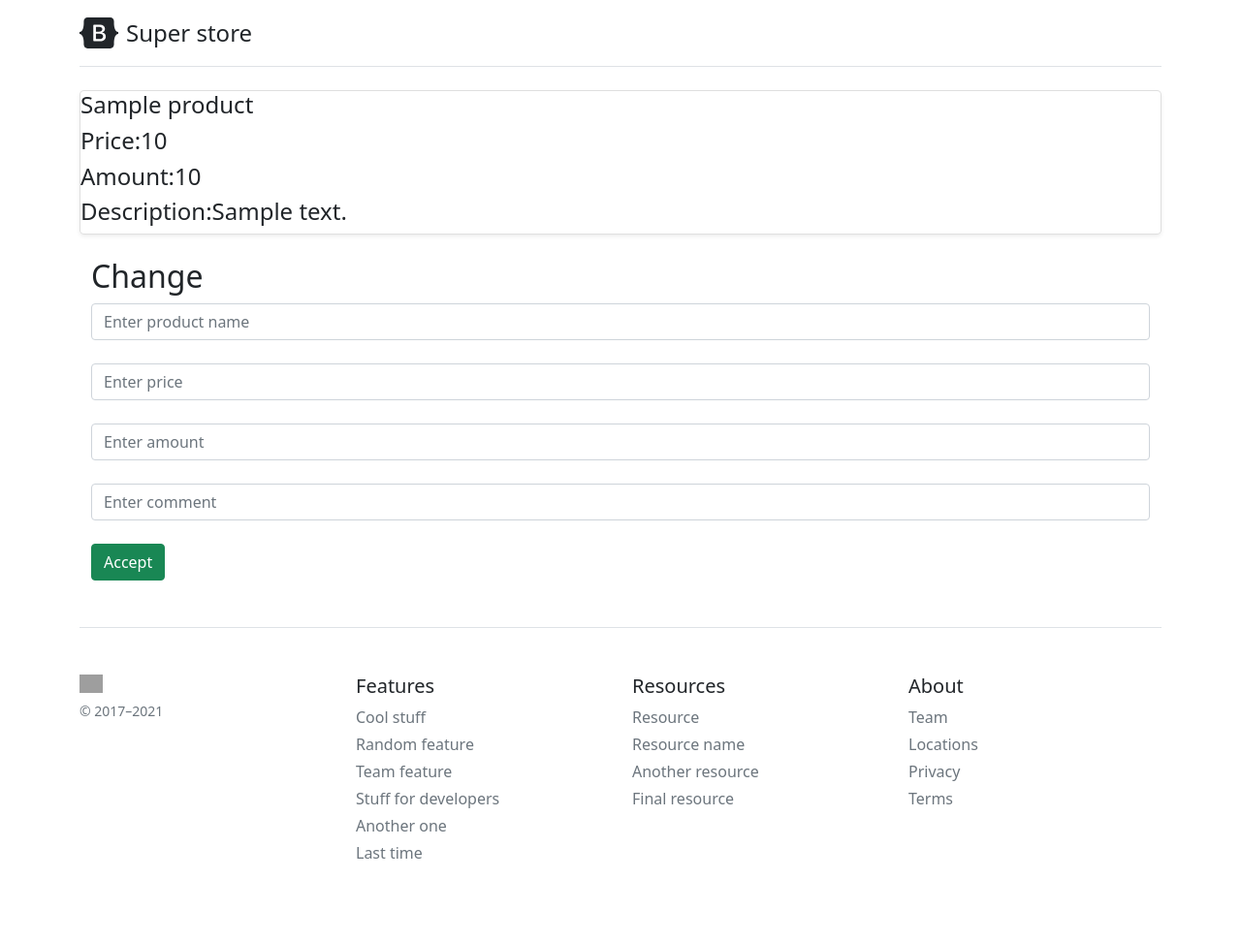
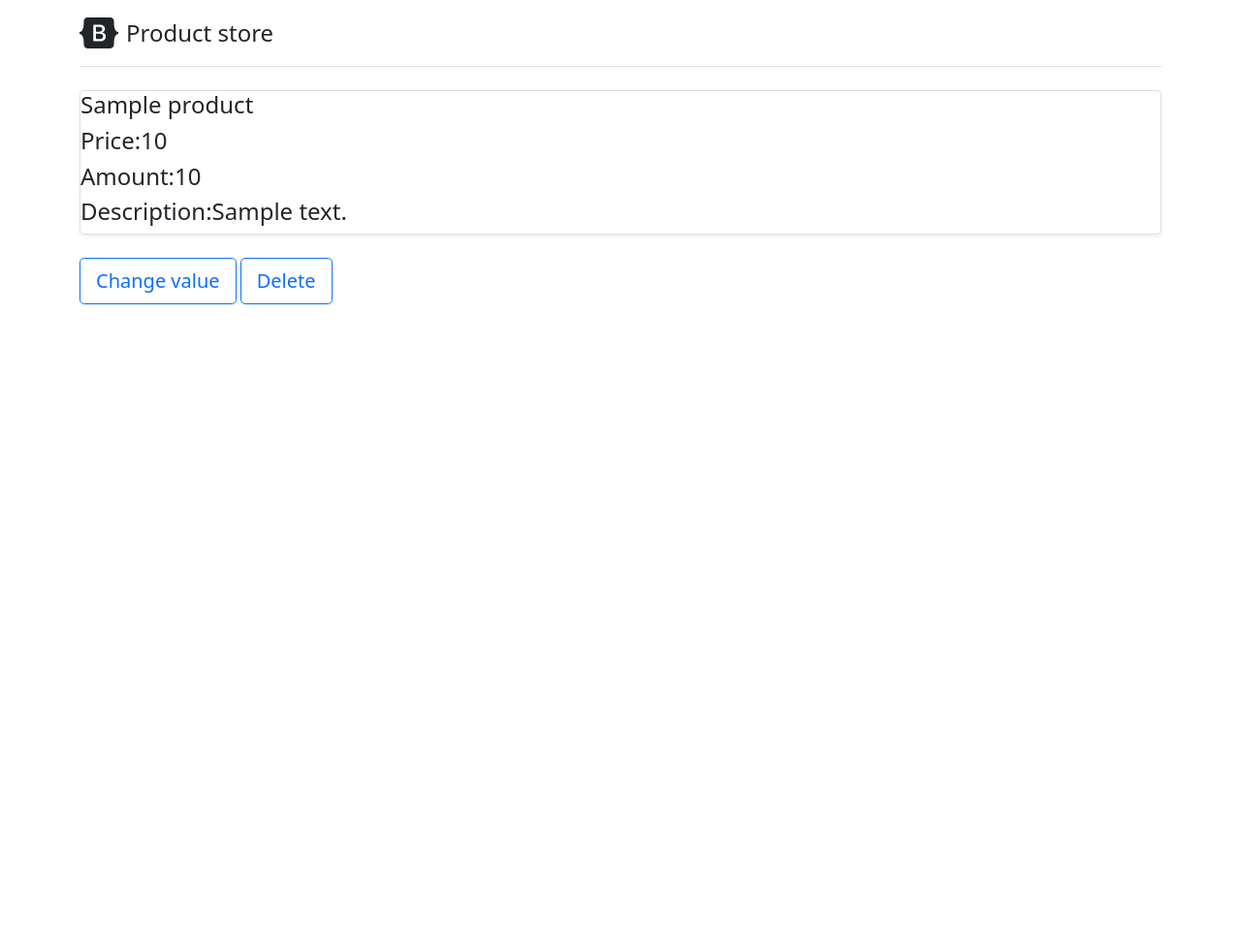
Before and after one commit to v-rolich/tms-python-z14-onl, a Flask app: page /details/1 in a window 1280 px wide. Shown: the whole page at 97% size. After the commit the page ends 314 px from the top, so only its background shows below. Run offline with Flask 2, Linux system fonts and the light colour scheme; tables that the repository leaves empty hold one stand-in row (values such as "Sample post"); grey boxes are pictures that could not be loaded.

Commit message:
HW16: Vitaly-GR

```diff
--- a/src/homework_lesson_16/task_18.py
+++ b/src/homework_lesson_16/task_18.py
@@ -10,11 +10,11 @@ from sqlalchemy_utils import database_exists, create_database
 DB_USER = 'postgres'
 DB_PASSWORD = '2332'
 DB_NAME = 'product_base.db'
-DB_ECHO = True
 
 app = Flask(__name__)
 app.config['SQLALCHEMY_DATABASE_URI'] = f'postgresql://{DB_USER}:{DB_PASSWORD}@localhost/{DB_NAME}'
-app.config['SQLALCHEMY_TRACK_MODIFICATIONS'] = False
+app.config['SQLALCHEMY_TRACK_MODIFICATIONS'] = True
+app.config['SQLALCHEMY_ECHO'] = True
 db = SQLAlchemy(app)
 
 
@@ -51,20 +51,34 @@ def index():
 @app.route('/details/<int:id>', methods=['POST', 'GET'])
 def details(id):
     item = Product.query.filter_by(id=id)
+    return render_template('details.html', info=item)
+
+
+@app.route('/details/<int:id>/update', methods=['POST', 'GET'])
+def update(id):
+    item = Product.query.get(id)
     if request.method == 'POST':
         item.name = request.form['name']
         item.price = request.form['price']
         item.amount = request.form['amount']
         item.comment = request.form['comment']
-
         try:
             db.session.commit()
             return redirect('/')
-
         except ValueError:
             return 'Something wrong'
-    else:
-        return render_template('details.html', info=item)
+
+
+@app.route('/details/<int:id>/delete', methods=['POST', 'GET'])
+def delete(id):
+    item = Product.query.get(id)
+
+    try:
+        db.session.delete(item)
+        db.session.commit()
+        return redirect('/')
+    except ValueError:
+        return 'Something wrong'
 
 
 @app.route('/add product', methods=['POST', 'GET'])
--- a/src/homework_lesson_16/templates/base.html
+++ b/src/homework_lesson_16/templates/base.html
@@ -20,7 +20,7 @@
     <div class="d-flex flex-column flex-md-row align-items-center pb-3 mb-4 border-bottom">
       <a href="/" class="d-flex align-items-center text-dark text-decoration-none">
         <svg xmlns="http://www.w3.org/2000/svg" width="40" height="32" class="me-2" viewBox="0 0 118 94" role="img"><title>Bootstrap</title><path fill-rule="evenodd" clip-rule="evenodd" d="M24.509 0c-6.733 0-11.715 5.893-11.492 12.284.214 6.14-.064 14.092-2.066 20.577C8.943 39.365 5.547 43.485 0 44.014v5.972c5.547.529 8.943 4.649 10.951 11.153 2.002 6.485 2.28 14.437 2.066 20.577C12.794 88.106 17.776 94 24.51 94H93.5c6.733 0 11.714-5.893 11.491-12.284-.214-6.14.064-14.092 2.066-20.577 2.009-6.504 5.396-10.624 10.943-11.153v-5.972c-5.547-.529-8.934-4.649-10.943-11.153-2.002-6.484-2.28-14.437-2.066-20.577C105.214 5.894 100.233 0 93.5 0H24.508zM80 57.863C80 66.663 73.436 72 62.543 72H44a2 2 0 01-2-2V24a2 2 0 012-2h18.437c9.083 0 15.044 4.92 15.044 12.474 0 5.302-4.01 10.049-9.119 10.88v.277C75.317 46.394 80 51.21 80 57.863zM60.521 28.34H49.948v14.934h8.905c6.884 0 10.68-2.772 10.68-7.727 0-4.643-3.264-7.207-9.012-7.207zM49.948 49.2v16.458H60.91c7.167 0 10.964-2.876 10.964-8.281 0-5.406-3.903-8.178-11.425-8.178H49.948z" fill="currentColor"></path></svg>
-        <span class="fs-4">Super store</span>
+        <span class="fs-4">Product store</span>
       </a>
 
 
@@ -28,44 +28,7 @@
 
    {% block body %}{% endblock %}
   </header>
-  <footer class="pt-4 my-md-5 pt-md-5 border-top">
-    <div class="row">
-      <div class="col-12 col-md">
-        <img class="mb-2" src="/docs/5.1/assets/brand/bootstrap-logo.svg" alt="" width="24" height="19">
-        <small class="d-block mb-3 text-muted">© 2017–2021</small>
-      </div>
-      <div class="col-6 col-md">
-        <h5>Features</h5>
-        <ul class="list-unstyled text-small">
-          <li class="mb-1"><a class="link-secondary text-decoration-none" href="#">Cool stuff</a></li>
-          <li class="mb-1"><a class="link-secondary text-decoration-none" href="#">Random feature</a></li>
-          <li class="mb-1"><a class="link-secondary text-decoration-none" href="#">Team feature</a></li>
-          <li class="mb-1"><a class="link-secondary text-decoration-none" href="#">Stuff for developers</a></li>
-          <li class="mb-1"><a class="link-secondary text-decoration-none" href="#">Another one</a></li>
-          <li class="mb-1"><a class="link-secondary text-decoration-none" href="#">Last time</a></li>
-        </ul>
-      </div>
-      <div class="col-6 col-md">
-        <h5>Resources</h5>
-        <ul class="list-unstyled text-small">
-          <li class="mb-1"><a class="link-secondary text-decoration-none" href="#">Resource</a></li>
-          <li class="mb-1"><a class="link-secondary text-decoration-none" href="#">Resource name</a></li>
-          <li class="mb-1"><a class="link-secondary text-decoration-none" href="#">Another resource</a></li>
-          <li class="mb-1"><a class="link-secondary text-decoration-none" href="#">Final resource</a></li>
-        </ul>
-      </div>
-      <div class="col-6 col-md">
-        <h5>About</h5>
-        <ul class="list-unstyled text-small">
-          <li class="mb-1"><a class="link-secondary text-decoration-none" href="#">Team</a></li>
-          <li class="mb-1"><a class="link-secondary text-decoration-none" href="#">Locations</a></li>
-          <li class="mb-1"><a class="link-secondary text-decoration-none" href="#">Privacy</a></li>
-          <li class="mb-1"><a class="link-secondary text-decoration-none" href="#">Terms</a></li>
-        </ul>
-      </div>
-    </div>
-  </footer>
-</div>
+
 
 
 
--- a/src/homework_lesson_16/templates/details.html
+++ b/src/homework_lesson_16/templates/details.html
@@ -5,22 +5,16 @@
 {% endblock %}
 
 {% block body %}
+{%for i in info%}
 <div class="card mb-4 rounded-3 shadow-sm">
-{% for i in info %}
-    <h4 class="card-title pricing-card-title">{{i.name}}</h4>
-    <h4 class="card-title pricing-card-title">Price:{{i.price}}</h4>
-    <h4 class="card-title pricing-card-title">Amount:{{i.amount}}</h4>
-    <h4 class="card-title pricing-card-title">Description:{{i.comment}}</h4>
-    {%endfor%}
+<h4 class="card-title pricing-card-title">{{i.name}}</h4>
+<h4 class="card-title pricing-card-title">Price:{{i.price}}</h4>
+<h4 class="card-title pricing-card-title">Amount:{{i.amount}}</h4>
+<h4 class="card-title pricing-card-title">Description:{{i.comment}}</h4>
 </div>
-<div class="container">
-<h2>Change</h2>
-<form method="post">
-    <input type="text" class="form-control" name="name" id="name" placeholder="Enter product name"><br>
-    <input type="number" class="form-control" name="price" id="price" placeholder="Enter price"><br>
-    <input type="number" class="form-control" name="amount" id="amount" placeholder="Enter amount"><br>
-    <input type="text" class="form-control" name="comment" id="comment" placeholder="Enter comment"><br>
-    <button class="btn btn-success" type="submit">Accept</button>
-</form>
-</div>
+{% endfor %}
+{%for i in info%}
+<a href="/details/{{ i.id }}/update" class="w-300 btn btn-lg btn-outline-primary">Change value</a>
+<a href="/details/{{ i.id }}/delete" class="w-300 btn btn-lg btn-outline-primary">Delete</a>
+{% endfor %}
 {% endblock %}
--- a/src/homework_lesson_16/templates/home.html
+++ b/src/homework_lesson_16/templates/home.html
@@ -18,11 +18,9 @@
               <li>Price:{{i.price}}</li>
               <li>Amount:{{i.amount}}</li>
             </ul>
-            <a href="/details/{{i.id}}" class="w-100 btn btn-lg btn-outline-primary">Change value</a>
+            <a href="/details/{{i.id}}" class="w-100 btn btn-lg btn-outline-primary">Details</a>
 
     {%endfor%}
     </div>
 
-
-
 {% endblock %}
```
Also changed, not shown: src/homework_lesson_16/templates/update.html (added, +17 -0 lines).
